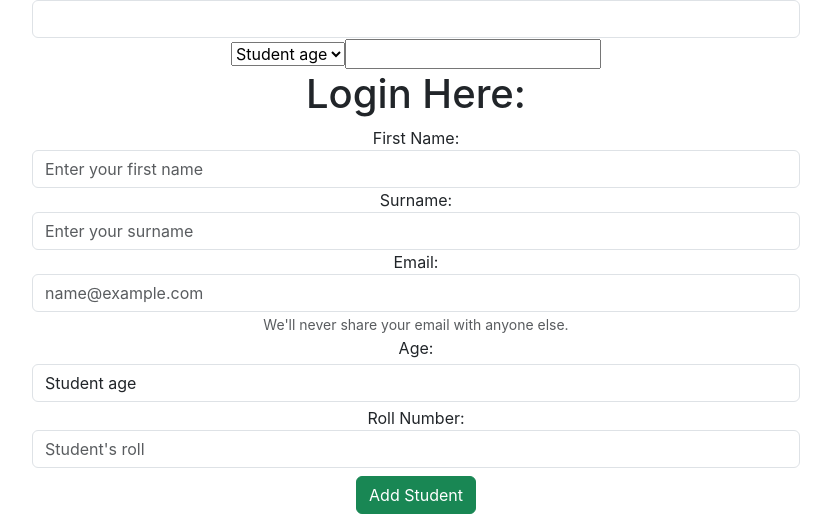
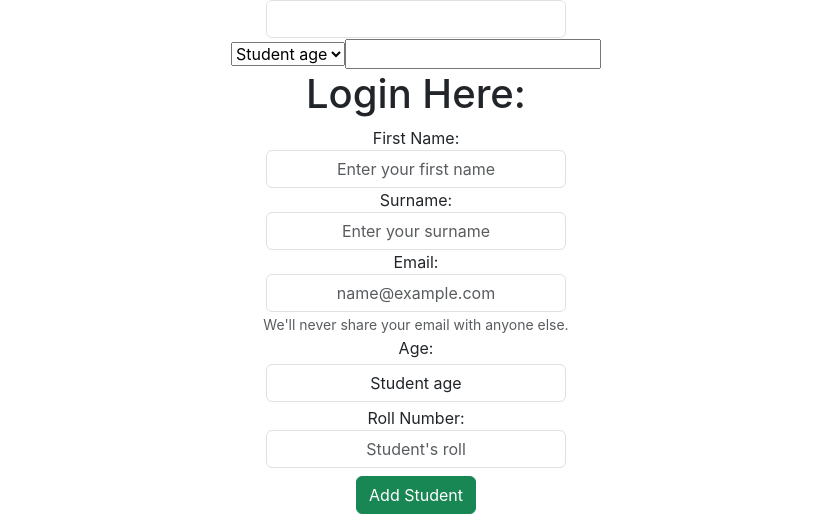
Before and after one commit to Brendafrenjo/asyncawaitpromise, a React (Create React App) app: page / in a window 1280 px wide. Shown: the top 518 px of the page, without its empty margins (224-1055 px from the left). Built offline with nearby package versions, Linux system fonts and the light colour scheme; no server answers.

Commit message:
Updated LocalStorage.js

```diff
--- a/src/LocalStorage.css
+++ b/src/LocalStorage.css
@@ -1,5 +1,5 @@
 .info-form {
-  width: 60%;
+  width: 300px;
   display: block;
   margin: 0 auto;
 }
--- a/src/LocalStorage.js
+++ b/src/LocalStorage.js
@@ -6,6 +6,8 @@ export default function LocalStorage() {
     firstName: "",
     lastName: "",
     email: "",
+    age: "",
+    roll: "",
   });
 
   // Load data from localStorage on component mount
@@ -29,7 +31,9 @@ export default function LocalStorage() {
     if (
       formData.firstName.trim() === "" ||
       formData.lastName.trim() === "" ||
-      formData.email.trim() === ""
+      formData.email.trim() === "" ||
+      formData.age.trim() === "" ||
+      formData.roll.trim() === ""
     ) {
       alert("All fields are required");
       return;
@@ -46,6 +50,8 @@ export default function LocalStorage() {
       firstName: "",
       lastName: "",
       email: "",
+      age: "",
+      roll: "",
     });
   }
 
@@ -59,7 +65,7 @@ export default function LocalStorage() {
           id="firstName"
           name="firstName"
           placeholder="Enter your first name"
-          className="form-control info-form"
+          className="form-control info-form text-center"
           onChange={handleChange}
           value={formData.firstName}
         />
@@ -69,7 +75,7 @@ export default function LocalStorage() {
           id="lastName"
           name="lastName"
           placeholder="Enter your surname"
-          className="form-control info-form"
+          className="form-control info-form text-center"
           onChange={handleChange}
           value={formData.lastName}
         />
@@ -79,18 +85,21 @@ export default function LocalStorage() {
           id="email"
           name="email"
           placeholder="name@example.com"
-          className="form-control info-form"
+          className="form-control info-form text-center"
           onChange={handleChange}
           value={formData.email}
         />
-        <small id="emailHelp" className="form-text text-muted">
+        <small id="emailHelp" className="form-text text-muted text-center">
           We'll never share your email with anyone else.
         </small>
-        <br/>
+        <br />
         <label htmlFor="email">Age:</label>
         <select
-          className="custom-select my-1 mr-sm-2 form-control info-form"
-          id="inlineFormCustomSelectPref"
+          className="custom-select my-1 mr-sm-2 form-control info-form text-center"
+          id="age"
+          name="age"
+          onChange={handleChange}
+          value={formData.age}
         >
           <option selected>Student age</option>
           {Array.from({ length: 36 }, (_, index) => (
@@ -102,10 +111,10 @@ export default function LocalStorage() {
         <label htmlFor="email">Roll Number:</label>
         <input
           type="text"
-          id="email"
-          name="email"
+          id="roll"
+          name="roll"
           placeholder="Student's roll"
-          className="form-control info-form"
+          className="form-control info-form text-center"
           onChange={handleChange}
           value={formData.roll}
         />
```
